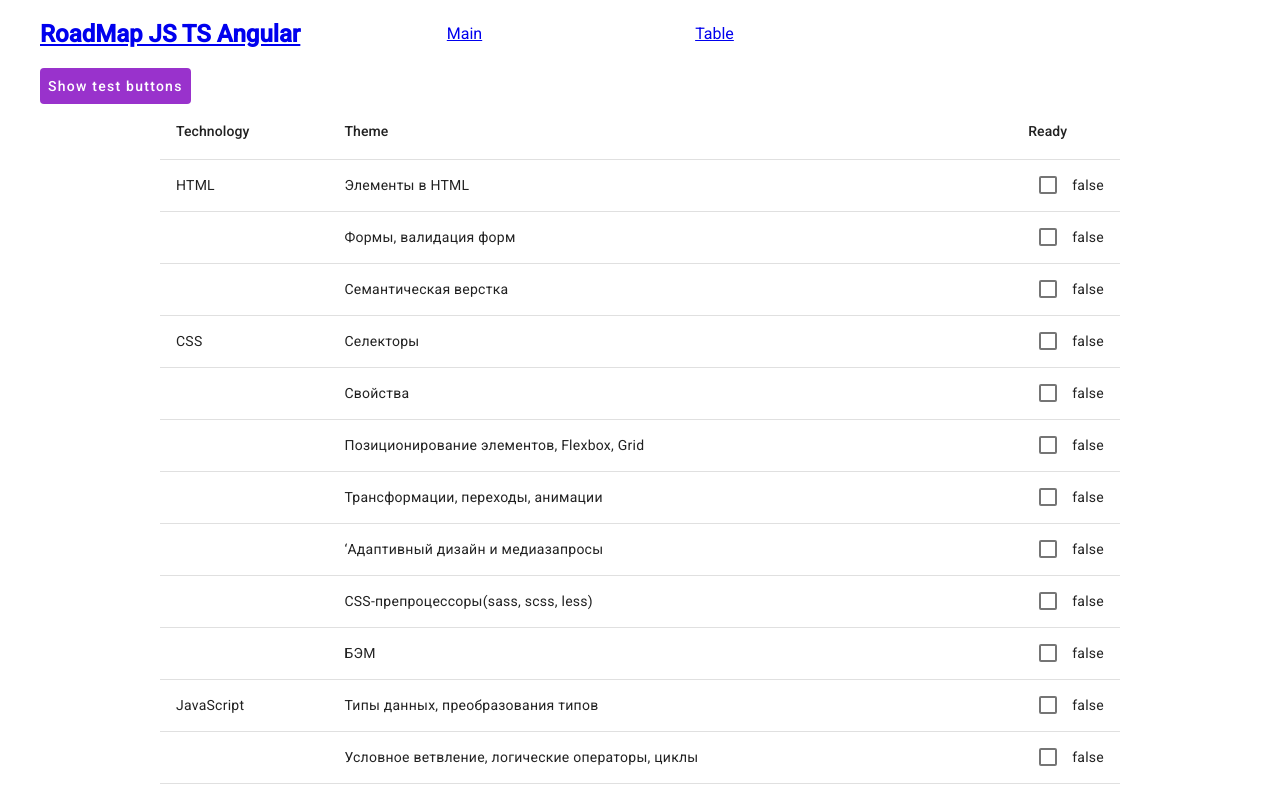
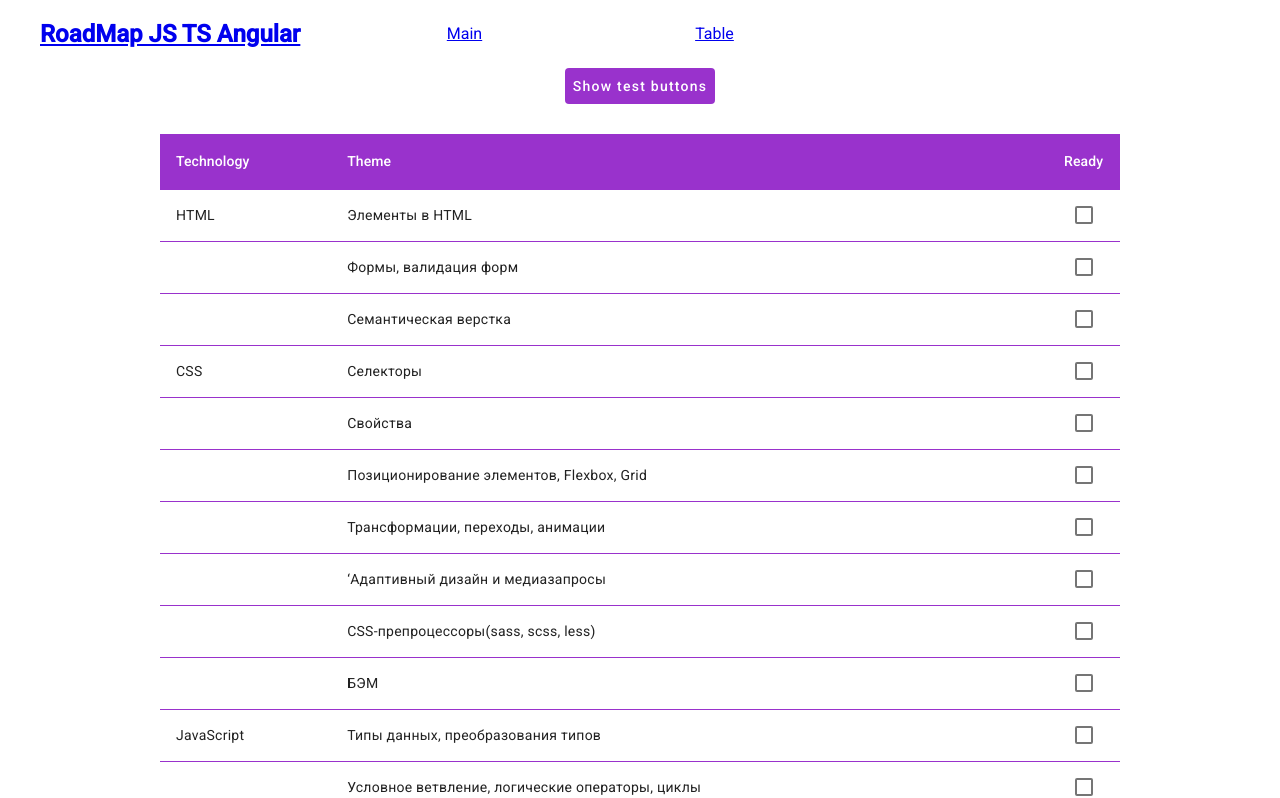
Before and after one commit to mrrsmth/road, an Angular app: page /table in a window 1280 px wide. Shown: the top 798 px of the page. Built offline with nearby package versions, Linux system fonts and the light colour scheme.

Commit message:
fix table

```diff
--- a/src/app/pages/table/table.component.html
+++ b/src/app/pages/table/table.component.html
@@ -1,4 +1,4 @@
-<div class="display-flex-row-center-center">
+<div class="display-flex-row-center-center margin-bottom-20 ">
   <button mat-button (click)="showTestBtn()" color="primary">Show test buttons</button>
 </div>
 
@@ -22,7 +22,7 @@
   <ng-container matColumnDef="bool">
     <th mat-header-cell *matHeaderCellDef>Ready</th>
     <td mat-cell *matCellDef="let element; let i = index">
-      <mat-checkbox (change)="addLocalStorage(i)" class="example-margin" [(ngModel)]="element.bool">{{element.bool}}</mat-checkbox>
+      <mat-checkbox (change)="addLocalStorage(i)" class="example-margin" [(ngModel)]="element.bool"></mat-checkbox>
     </td>
   </ng-container>
 
--- a/src/app/pages/table/table.component.scss
+++ b/src/app/pages/table/table.component.scss
@@ -1,12 +1,32 @@
-.mdc-data-table__table {
+$purple: #9932cc;
+$white: #fff;
+
+table {
   margin: 0 auto;
   min-width: 80%;
   max-width: 80%;
+  th {
+    border-bottom: 1px solid $purple;
+  }
+  tr {
+    &:hover {
+      background-color: $purple;
+      color: $white;
+    }
+    td {
+      border-bottom: 1px solid $purple;
+    }
+  }
 }
 
+.mat-mdc-header-row {
+  background-color: $purple;
+  color: $white;
+}
+//Btn
 .mat-mdc-button:not(:disabled) {
   color: #fff;
-  background-color: darkorchid;
+  background-color: $purple;
 }
 
 .test-btn {
--- a/src/app/pages/table/table.component.ts
+++ b/src/app/pages/table/table.component.ts
@@ -9,10 +9,49 @@ import { Table } from 'src/app/interface/iTable.interface';
 export class TableComponent implements OnInit {
   headerRoadMapTable: string[] = ['technology', 'theme', 'bool'];
   local: string = '';
+  showBtn:boolean = false;
+
   constructor() {}
 
   ngOnInit(): void {
     this.loadLocalStorage();
+  }
+
+
+  addLocalStorage(index: number) {
+    const item = this.roadmapTable[index];
+    localStorage.setItem(item.theme, String(item.bool));
+  }
+
+  clearLocalStorage() {
+    localStorage.clear();
+    this.loadLocalStorage();
+  }
+
+  loadLocalStorage() {
+    this.roadmapTable.forEach((item) => {
+      const storedValue = localStorage.getItem(item.theme);
+      if (storedValue === 'true') {
+        item.bool = true;
+      } else {
+        item.bool = false;
+      }
+    });
+  }
+
+  check() {
+    for (let i = 0; i < localStorage.length; i++) {
+      const key = String(localStorage.key(i));
+      this.local += `${key}: ${localStorage.getItem(key)}, `;
+    }
+  }
+
+  refresh(): void {
+    window.location.reload();
+  }
+
+  showTestBtn() {
+    this.showBtn = this.showBtn === false ? true:false;
   }
 
   roadmapTable: Table[] = [
@@ -356,36 +395,4 @@ export class TableComponent implements OnInit {
       bool: false,
     },
   ];
-
-  addLocalStorage(index: number) {
-    const item = this.roadmapTable[index];
-    localStorage.setItem(item.theme, String(item.bool));
-  }
-
-  clearLocalStorage() {
-    localStorage.clear();
-    this.loadLocalStorage();
-  }
-
-  loadLocalStorage() {
-    this.roadmapTable.forEach((item) => {
-      const storedValue = localStorage.getItem(item.theme);
-      if (storedValue === 'true') {
-        item.bool = true;
-      } else {
-        item.bool = false;
-      }
-    });
-  }
-
-  check() {
-    for (let i = 0; i < localStorage.length; i++) {
-      const key = String(localStorage.key(i));
-      this.local += `${key}: ${localStorage.getItem(key)}, `;
-    }
-  }
-
-  refresh(): void {
-    window.location.reload();
-  }
 }
--- a/src/styles.scss
+++ b/src/styles.scss
@@ -1,9 +1,26 @@
 /* You can add global styles to this file, and also import other style files */
-@import '~@angular/material/prebuilt-themes/indigo-pink.css';
-html, body { height: 100%; }
-body { margin: 0; font-family: Roboto, "Helvetica Neue", sans-serif; }
+@import "~@angular/material/prebuilt-themes/indigo-pink.css";
+html,
+body {
+  height: 100%;
+}
+body {
+  margin: 0;
+  font-family: Roboto, "Helvetica Neue", sans-serif;
+}
 
 .container {
-    margin: 0 auto;
-    max-width: 1200px;
+  margin: 0 auto;
+  max-width: 1200px;
 }
+
+.display-flex-row-center-center {
+  display: flex;
+  flex-direction: row;
+  justify-content: center;
+  align-items: center;
+}
+
+.margin-bottom-20 {
+  margin-bottom: 30px;
+}
```
